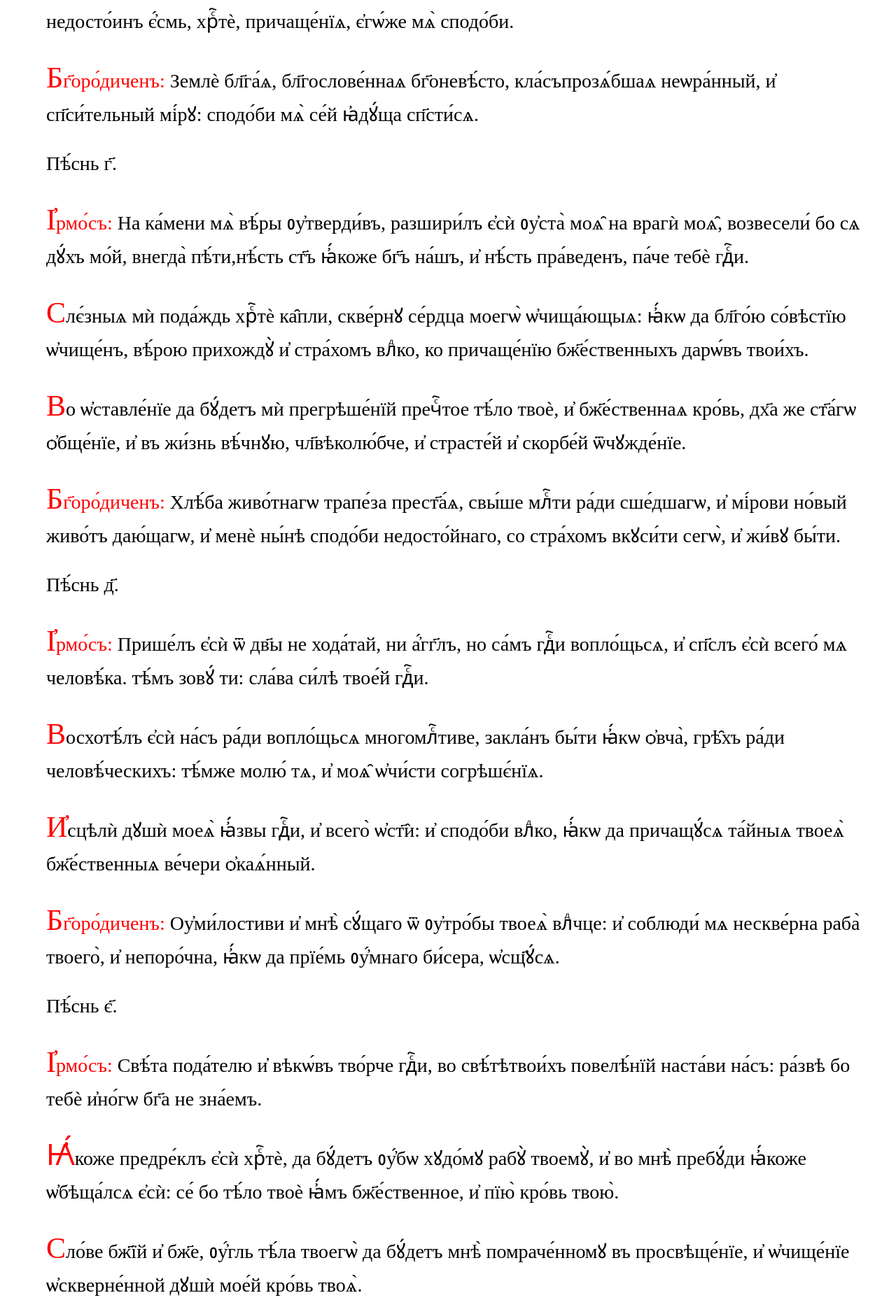
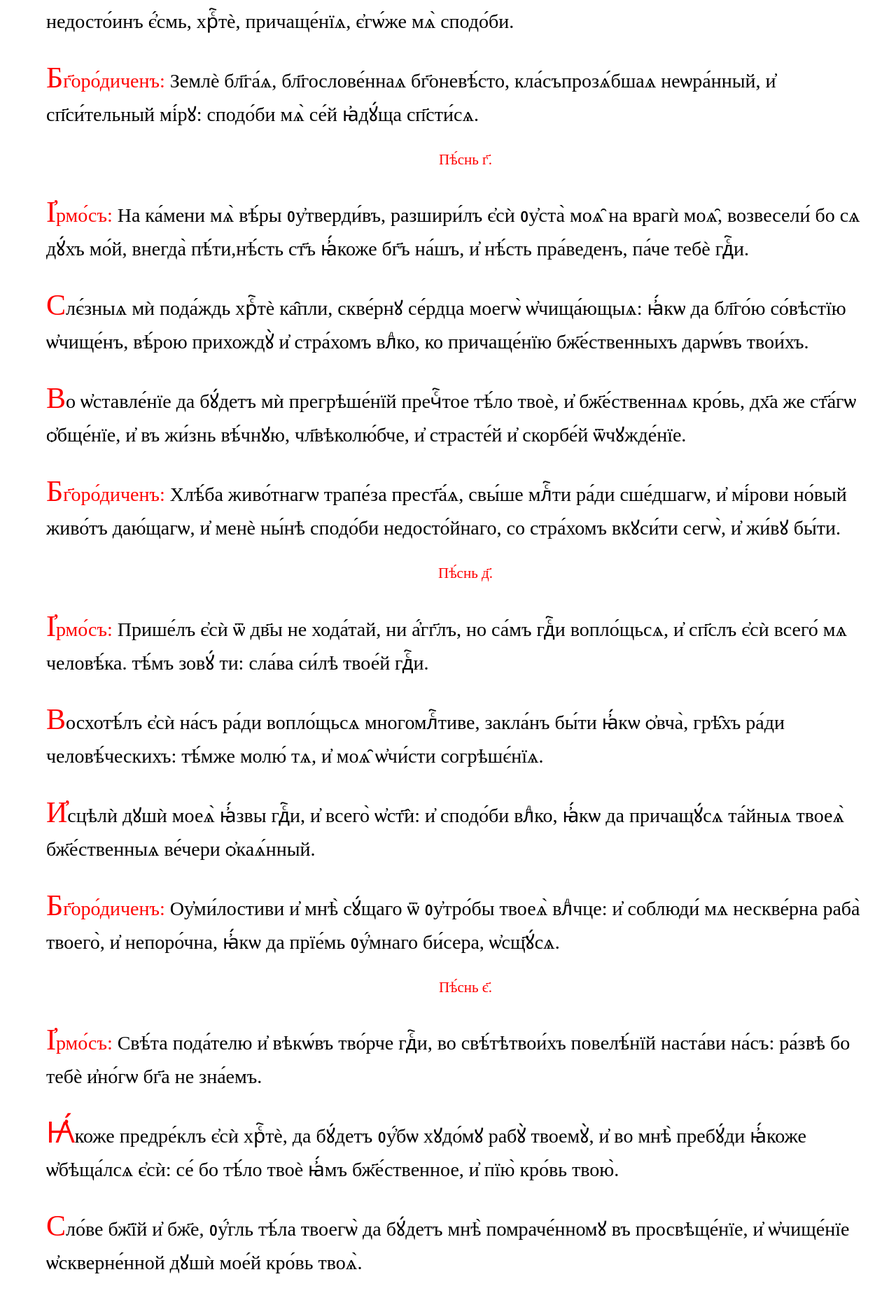
Before and after one commit to markjville/markjville.github.io, a Jekyll site: the page docs/последование-ко-причастию.html, which Jekyll copies as it is, in a window 1280 px wide. Shown: the part 2973-4841 px from the top of the page at 70% size. Built offline with Jekyll 4.4.1, drawn with Linux system fonts in a browser that asks for light colours; some web fonts are replaced; comment, search, counter and statistics services are not loaded.

Commit message:
Update последование-ко-причастию.html

```diff
--- a/docs/последование-ко-причастию.html
+++ b/docs/последование-ко-причастию.html
@@ -96,7 +96,7 @@ p::first-letter {
 <p><span style="color: red;">Бг҃оро́диченъ:</span> Землѐ бл҃га́ѧ, бл҃гослове́ннаѧ бг҃оневѣ́сто, кла́съпрозѧ́бшаѧ неѡра́нный, и҆ сп҃си́тельный мі́рꙋ: сподо́би мѧ̀ се́й
 ꙗ҆дꙋ́ща сп҃сти́сѧ.</p>
 
-Пѣ́снь г҃.
+<div style="text-align:center;color:red;font-size:75%">Пѣ́снь г҃.</div>
 <p><span style="color: red;">І҆рмо́съ: </span>На ка́мени мѧ̀ вѣ́ры ᲂу҆тверди́въ, разшири́лъ є҆сѝ ᲂу҆ста̀ моѧ̑ на врагѝ моѧ̑, возвесели́ бо сѧ дꙋ́хъ мо́й, внегда̀ пѣ́ти,нѣ́сть ст҃ъ ꙗ҆́коже бг҃ъ на́шъ, и҆ нѣ́сть пра́веденъ, па́че тебѐ гдⷭ҇и.</p>
 
 <p>Слє́зныѧ мѝ пода́ждь хрⷭ҇тѐ ка̑пли, скве́рнꙋ се́рдца моегѡ̀
@@ -111,7 +111,7 @@ p::first-letter {
 ра́ди сше́дшагѡ, и҆ мі́рови но́вый живо́тъ даю́щагѡ, и҆ менѐ ны́нѣ
 сподо́би недосто́йнаго, со стра́хомъ вкꙋси́ти сегѡ̀, и҆ жи́вꙋ бы́ти.</p>
 
-Пѣ́снь д҃.
+<div style="text-align:center;color:red;font-size:75%">Пѣ́снь д҃.</div>
 <p><span style="color: red;">І҆рмо́съ: </span>Прише́лъ є҆сѝ ѿ дв҃ы не хода́тай, ни а҆́гг҃лъ, но са́мъ гдⷭ҇и
 вопло́щьсѧ, и҆ сп҃слъ є҆сѝ всего́ мѧ человѣ́ка. тѣ́мъ зовꙋ́ ти:
 сла́ва си́лѣ твое́й гдⷭ҇и.</p>
@@ -128,7 +128,7 @@ p::first-letter {
 влⷣчце: и҆ соблюди́ мѧ нескве́рна раба̀ твоего̀, и҆ непоро́чна, ꙗ҆́кѡ да
 прїе́мь ᲂу҆́мнаго би́сера, ѡ҆сщ҃ꙋ́сѧ.</p>
 
-Пѣ́снь є҃.
+<div style="text-align:center;color:red;font-size:75%">Пѣ́снь є҃.</div>
 <p><span style="color: red;">І҆рмо́съ: </span> Свѣ́та пода́телю и҆ вѣкѡ́въ тво́рче гдⷭ҇и, во свѣ́тѣтвои́хъ повелѣ́нїй наста́ви на́съ: ра́звѣ бо тебѐ и҆но́гѡ бг҃а не
 зна́емъ.</p>
 
@@ -144,7 +144,7 @@ p::first-letter {
 мл҃твами сосꙋ́дъ мѧ̀ и҆збра́нный содѣ́лай, ꙗ҆́кѡ да ѡ҆сщ҃е́нїй
 причащꙋ́сѧ сн҃а твоегѡ̀.</p>
 
-Пѣ́снь ѕ҃.
+<div style="text-align:center;color:red;font-size:75%">Пѣ́снь ѕ҃.</div>
 <p><span style="color: red;">І҆рмо́съ: </span> Въ бе́зднѣ грѣхо́внѣй валѧ́ѧсѧ, неизслѣ́днꙋю млⷭ҇рдїѧ
 твоегѡ̀ призыва́ю бе́зднꙋ: ѿ тлѝ бж҃е мѧ̀ возведѝ.</p>
 
@@ -159,12 +159,12 @@ p::first-letter {
 приходѧ́щаго къ бж҃е́ствєннымъ твои̑мъ та́йнамъ, ст҃ы́ѧ мт҃ре
 твоеѧ̀ мольба́ми.</p>
 
-Конда́къ, гла́съ в҃:
+<div style="text-align:center;color:red;font-size:75%">Конда́къ, гла́съ в҃:</div>
 <p>Хлѣ́бъ хрⷭ҇тѐ взѧ́ти не пре́зри мѧ̀ тѣ́ло твоѐ, и҆ бж҃е́ственнꙋю
 твою̀ кро́вь ны́нѣ, пречⷭ҇тыхъ влⷣко, и҆ стра́шныхъ твои́хъ та̑инъпричасти́тисѧ ѻ҆каѧ́ннаго: да не бꙋ́детъ мѝ въ сꙋ́дъ, да бꙋ́детъ же
 мѝ въ живо́тъ вѣ́чный и҆ безсме́ртный.</p>
 
-Пѣ́снь з҃.
+<div style="text-align:center;color:red;font-size:75%">Пѣ́снь з҃.</div>
 <p><span style="color: red;">І҆рмо́съ: </span> Те́лꙋ злато́мꙋ премꙋ̑дрыѧ дѣ́ти не послꙋжи́ша, и҆ въ
 пла́мень са́ми поидо́ша, и҆ бо́ги и҆́хъ ѡ҆брꙋга́ша, средѝ пла́мене
 возопи́ша, и҆ ѡ҆росѝ ѧ҆̀ а҆́гг҃лъ: ᲂу҆слы́шасѧ ᲂу҆жѐ ᲂу҆́стъ ва́шихъ
@@ -185,7 +185,7 @@ p::first-letter {
 пречⷭ҇тымъ та́йнамъ пристꙋпи́ти, ѡ҆чи́сти всего̀ ѿ скве́рны пло́ти
 и҆ дꙋ́ха.</p>
 
-Пѣ́снь и҃.
+<div style="text-align:center;color:red;font-size:75%">Пѣ́снь и҃.</div>
 <p><span style="color: red;">І҆рмо́съ: </span> Въ пе́щь ѻ҆́гненнꙋю ко ѻ҆трокѡ́мъ є҆врє́йскимъ
 снизше́дшаго, и҆ пла́мень въ ро́сꙋ прело́жшаго бг҃а, по́йте дѣла̀
 ꙗ҆́кѡ гдⷭ҇а, и҆ превозноси́те во всѧ̑ вѣ́ки.</p>
@@ -202,7 +202,7 @@ p::first-letter {
 бж҃е́ственнагѡ тѣ́ла и҆ кро́ве бре́нїе причаща́юсѧ, и҆ нетлѣ́ненъ
 сотворѧ́юсѧ!</p>
 
-Пѣ́снь ѳ҃.
+<div style="text-align:center;color:red;font-size:75%">Пѣ́снь ѳ҃.</div>
 <p><span style="color: red;">І҆рмо́съ:</span> Безнача́льна роди́телѧ сн҃ъ, бг҃ъ и҆ гдⷭ҇ь, вопло́щьсѧ ѿ дв҃ы
 на́мъ ꙗ҆ви́сѧ, ѡ҆мрачє́ннаѧ просвѣти́ти, собра́ти расточє́ннаѧ.
 тѣ́мъ всепѣ́тꙋю бцⷣꙋ велича́емъ.</p>
```
